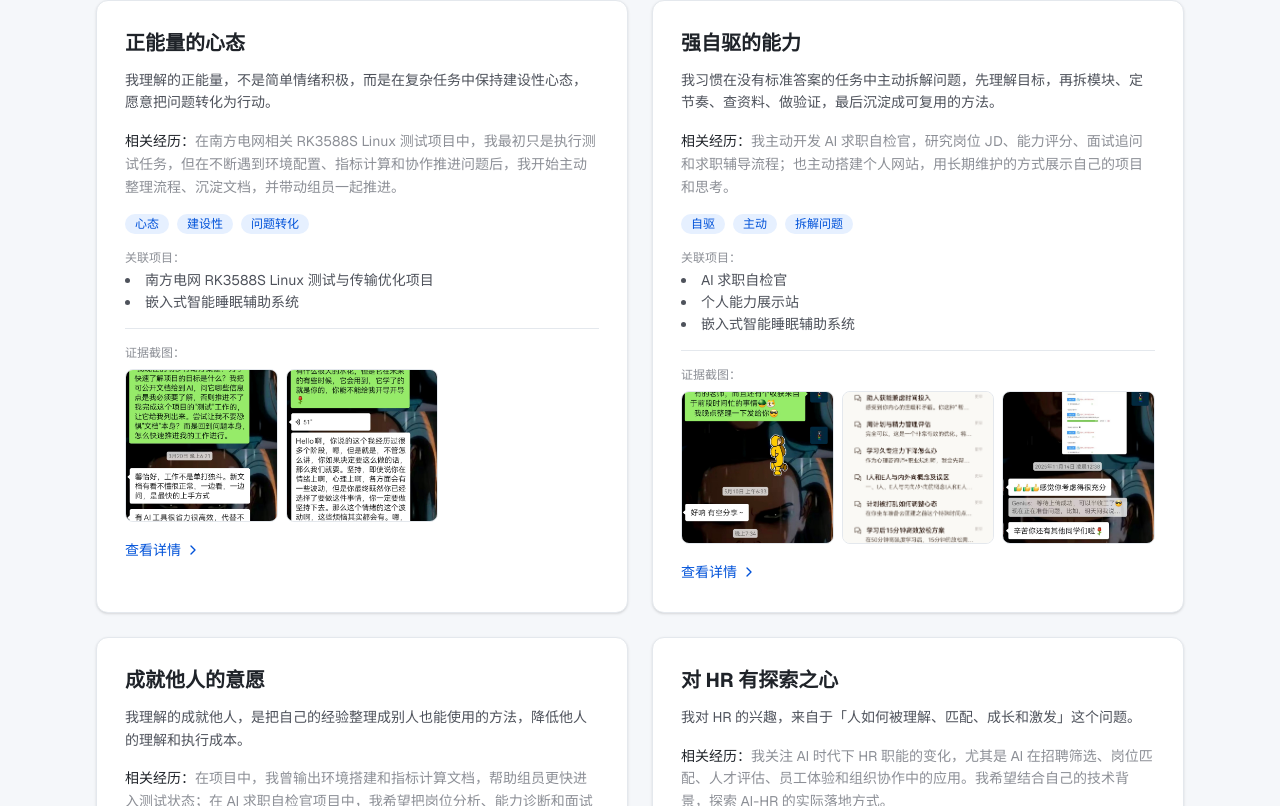
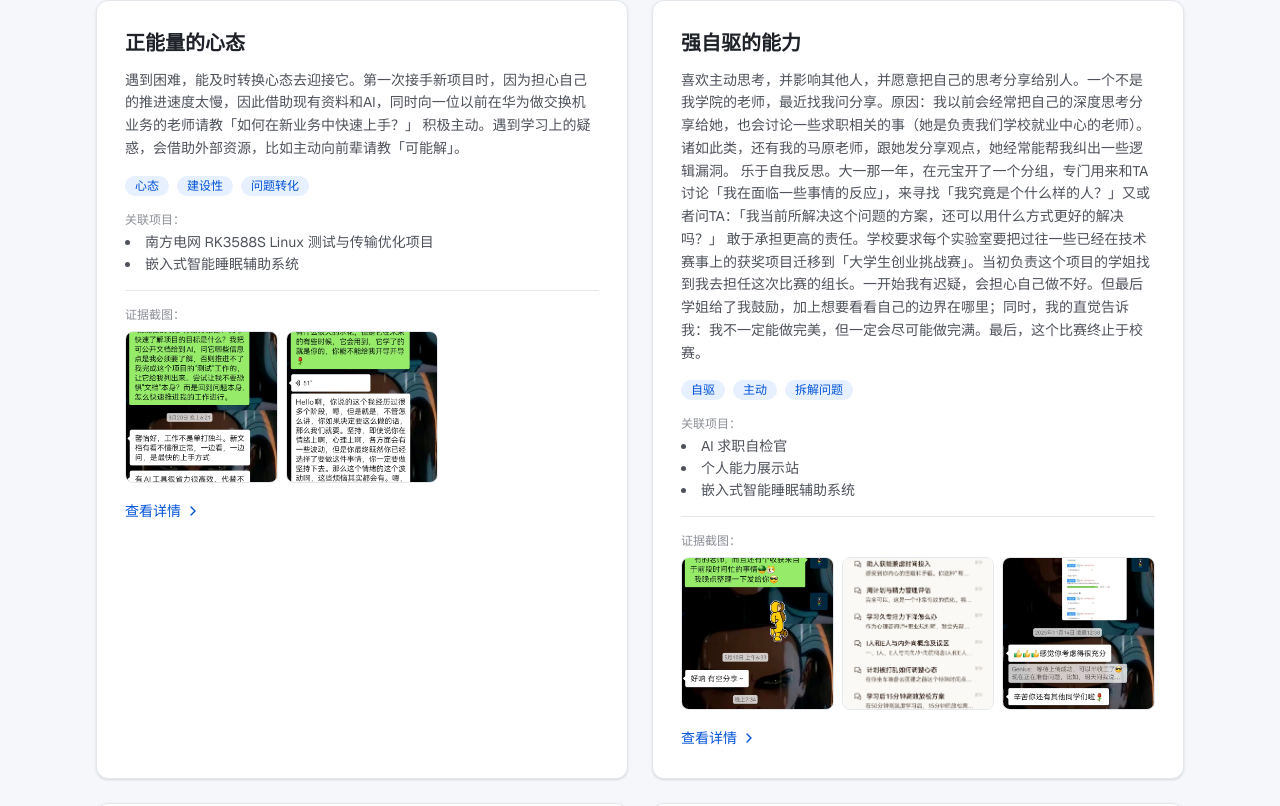
Before and after one commit to guise-zxy/zxy_site_Wb_version, a Next.js app: page / in a window 1280 px wide. Shown: the part 914-1720 px from the top of the page. Built offline with nearby package versions, Linux system fonts and the light colour scheme.

Commit message:
update: 用README内容替换能力卡片文字, 清空HR探索卡片文字

```diff
--- a/src/components/AbilityCard.tsx
+++ b/src/components/AbilityCard.tsx
@@ -39,12 +39,14 @@ export default function AbilityCard({
           {description}
         </p>
 
+        {experience && (
           <div className="mb-4">
             <p className="text-sm text-[var(--color-muted)] leading-relaxed">
               <span className="font-medium text-[var(--color-foreground)]">相关经历：</span>
               {experience}
             </p>
           </div>
+        )}
 
         <div className="flex flex-wrap gap-2 mb-4">
           {tags.map((tag) => (
--- a/src/data/abilities.ts
+++ b/src/data/abilities.ts
@@ -19,9 +19,8 @@ export const abilities: Ability[] = [
     id: "positive-mindset",
     title: "正能量的心态",
     description:
-      "我理解的正能量，不是简单情绪积极，而是在复杂任务中保持建设性心态，愿意把问题转化为行动。",
-    experience:
-      "在南方电网相关 RK3588S Linux 测试项目中，我最初只是执行测试任务，但在不断遇到环境配置、指标计算和协作推进问题后，我开始主动整理流程、沉淀文档，并带动组员一起推进。",
+      "遇到困难，能及时转换心态去迎接它。第一次接手新项目时，因为担心自己的推进速度太慢，因此借助现有资料和AI，同时向一位以前在华为做交换机业务的老师请教「如何在新业务中快速上手？」\n\n积极主动。遇到学习上的疑惑，会借助外部资源，比如主动向前辈请教「可能解」。",
+    experience: "",
     relatedProjects: [
       "南方电网 RK3588S Linux 测试与传输优化项目",
       "嵌入式智能睡眠辅助系统",
@@ -43,9 +42,8 @@ export const abilities: Ability[] = [
     id: "self-driven",
     title: "强自驱的能力",
     description:
-      "我习惯在没有标准答案的任务中主动拆解问题，先理解目标，再拆模块、定节奏、查资料、做验证，最后沉淀成可复用的方法。",
-    experience:
-      "我主动开发 AI 求职自检官，研究岗位 JD、能力评分、面试追问和求职辅导流程；也主动搭建个人网站，用长期维护的方式展示自己的项目和思考。",
+      "喜欢主动思考，并影响其他人，并愿意把自己的思考分享给别人。一个不是我学院的老师，最近找我问分享。原因：我以前会经常把自己的深度思考分享给她，也会讨论一些求职相关的事（她是负责我们学校就业中心的老师）。诸如此类，还有我的马原老师，跟她发分享观点，她经常能帮我纠出一些逻辑漏洞。\n\n乐于自我反思。大一那一年，在元宝开了一个分组，专门用来和TA讨论「我在面临一些事情的反应」，来寻找「我究竟是个什么样的人？」又或者问TA：「我当前所解决这个问题的方案，还可以用什么方式更好的解决吗？」\n\n敢于承担更高的责任。学校要求每个实验室要把过往一些已经在技术赛事上的获奖项目迁移到「大学生创业挑战赛」。当初负责这个项目的学姐找到我去担任这次比赛的组长。一开始我有迟疑，会担心自己做不好。但最后学姐给了我鼓励，加上想要看看自己的边界在哪里；同时，我的直觉告诉我：我不一定能做完美，但一定会尽可能做完满。最后，这个比赛终止于校赛。",
+    experience: "",
     relatedProjects: [
       "AI 求职自检官",
       "个人能力展示站",
@@ -72,9 +70,8 @@ export const abilities: Ability[] = [
     id: "help-others",
     title: "成就他人的意愿",
     description:
-      "我理解的成就他人，是把自己的经验整理成别人也能使用的方法，降低他人的理解和执行成本。",
-    experience:
-      "在项目中，我曾输出环境搭建和指标计算文档，帮助组员更快进入测试状态；在 AI 求职自检官项目中，我希望把岗位分析、能力诊断和面试追问流程工具化，帮助同学更清楚地认识自己。",
+      "给负责给我的嵌赛项目画板的同学一些心态上和做事思路上的可能解，并且真的帮助了她。\n\n机缘巧合下认识了一位因「学业与项目」投入不平衡而焦虑的学弟，给他了一些直接的建议（至少我希望他能去做些什么，或者说玩些什么；都不要在这「空想」。）\n\n即使对方是尊敬的老师，但在一些我认为会影响她后续工作的问题面前，我也会给一些可行的建议。",
+    experience: "",
     relatedProjects: [
       "AI 求职自检官",
       "南方电网 RK3588S Linux 测试项目",
@@ -99,10 +96,8 @@ export const abilities: Ability[] = [
   {
     id: "hr-exploration",
     title: "对 HR 有探索之心",
-    description:
-      "我对 HR 的兴趣，来自于「人如何被理解、匹配、成长和激发」这个问题。",
-    experience:
-      "我关注 AI 时代下 HR 职能的变化，尤其是 AI 在招聘筛选、岗位匹配、人才评估、员工体验和组织协作中的应用。我希望结合自己的技术背景，探索 AI-HR 的实际落地方式。",
+    description: "",
+    experience: "",
     relatedProjects: [
       "AI 求职自检官",
       "AI-HR 方向思考文章",
```
Lines whose indentation alone changed are shown as unchanged.
